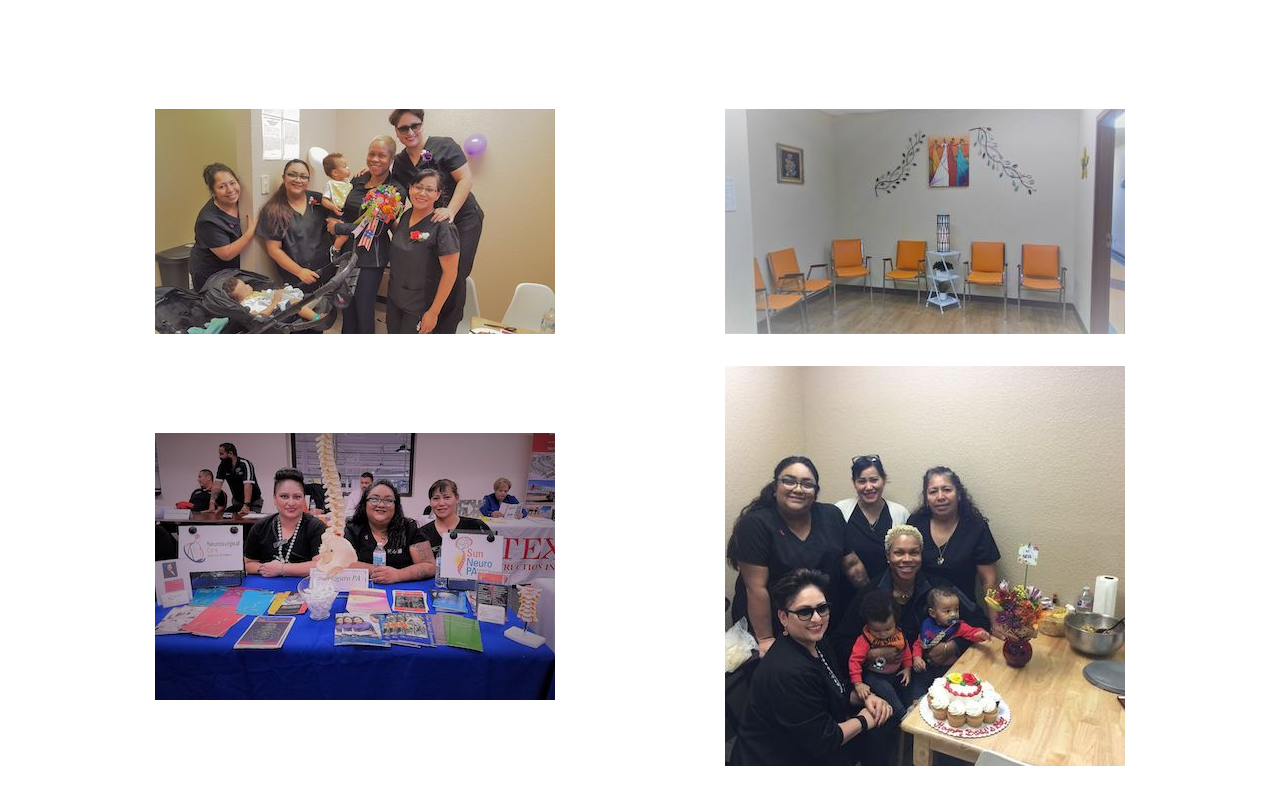
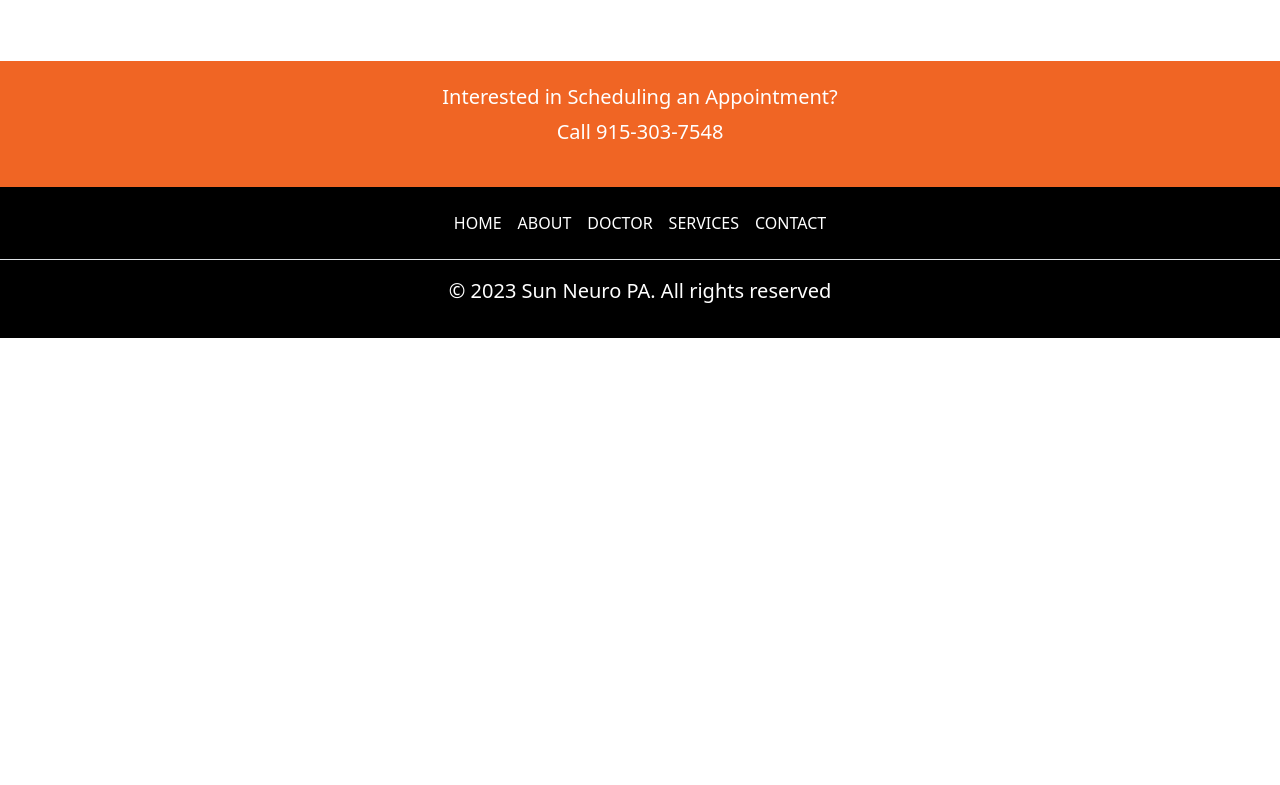
Before and after one commit to pudenyi/sunneuropa.github.io, a plain HTML site: page pages/about.html in a window 1280 px wide. Shown: the part 683-1468 px from the top of the page. After the commit the page ends 1021 px from the top, so only its background shows below. Drawn offline with nearby package versions, Linux system fonts and the light colour scheme.

Commit message:
Add files via upload

```diff
--- a/pages/about.html
+++ b/pages/about.html
@@ -78,27 +78,6 @@
     </div>
   </section>
 
-  <section class="py-5">
-    <div class="container">
-      <div class="row">
-        <div class="col-md-6 d-flex justify-content-center align-items-center">
-          <img src="../images/about-img-1.jpeg" alt="Placeholder Image" class="img-fluid mb-3">
-        </div>
-        <div class="col-md-6 d-flex justify-content-center align-items-center">
-          <img src="../images/about-img-2.jpeg" alt="Placeholder Image" class="img-fluid mb-3">
-        </div>
-      </div>
-      <div class="row mt-3">
-        <div class="col-md-6 d-flex justify-content-center align-items-center">
-          <img src="../images/about-img-3.jpeg" alt="Placeholder Image" class="img-fluid mb-3">
-        </div>
-        <div class="col-md-6 d-flex justify-content-center align-items-center">
-          <img src="../images/about-img-4.jpeg" alt="Placeholder Image" class="img-fluid mb-3">
-        </div>
-      </div>
-    </div>
-  </section>
-
   <section class="text-white py-4 text-center" style="background-color: #F06524;">
     <div class="container">
       <h2 class="lead">Interested in Scheduling an Appointment?</h2>
```
